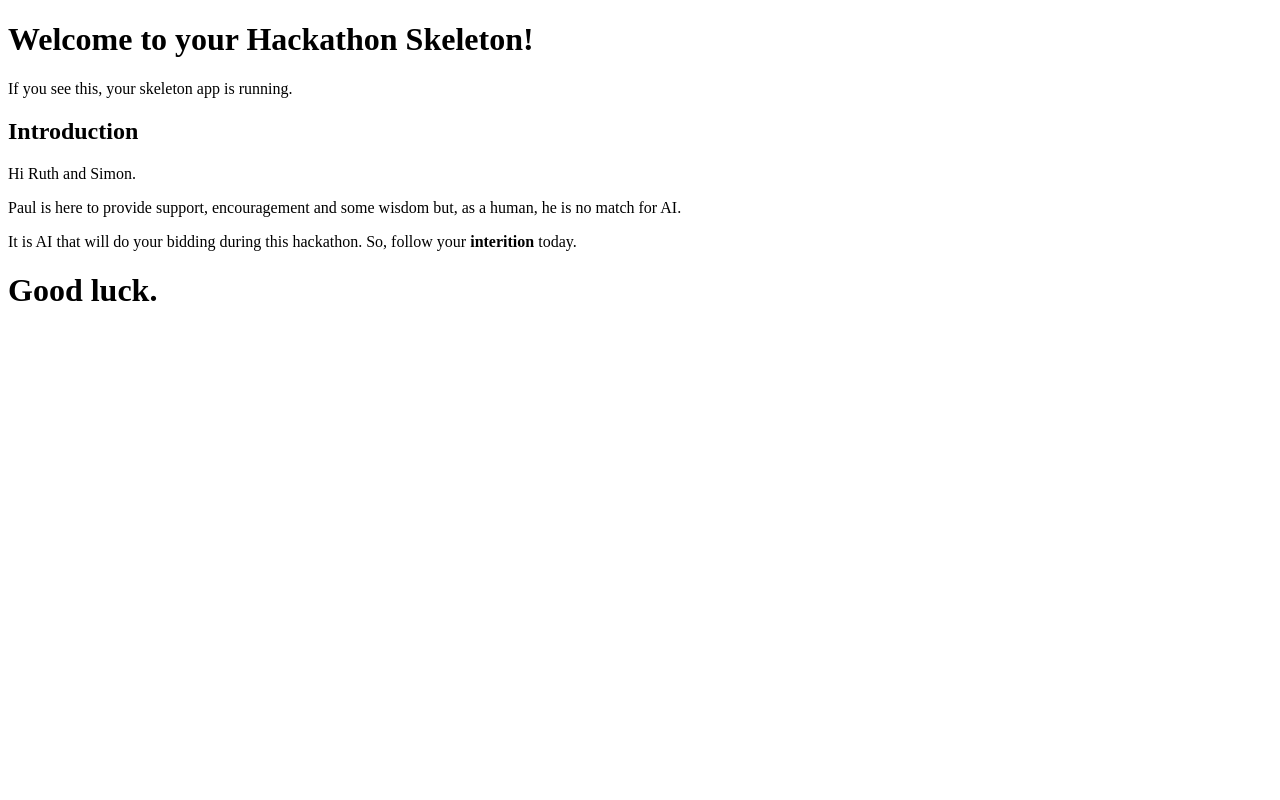
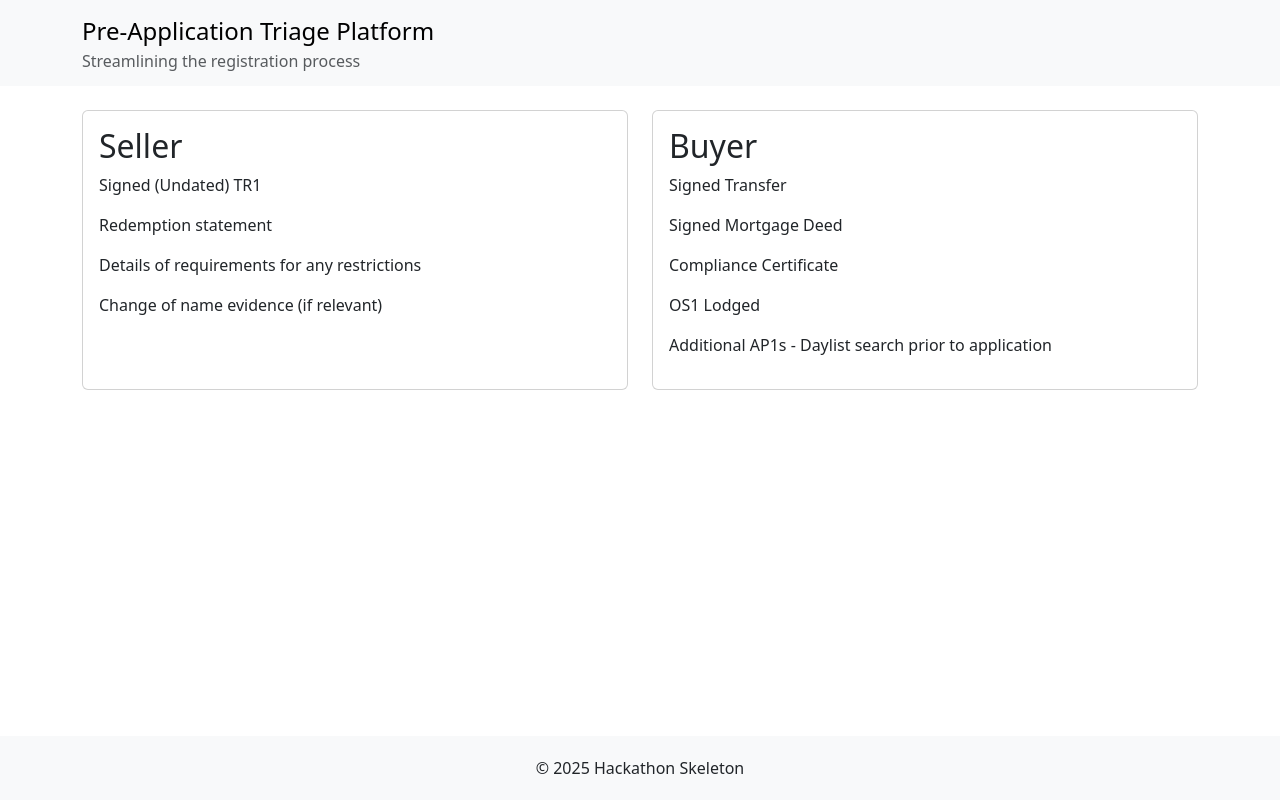
Before and after one commit to masterworrall/hs, a Flask app: page / in a window 1280 px wide. Run offline with Flask 3, Linux system fonts and the light colour scheme.

Commit message:
Basic layout

```diff
--- a/app/templates/index.html
+++ b/app/templates/index.html
@@ -2,15 +2,74 @@
 <html lang="en">
 <head>
     <meta charset="UTF-8">
+    <meta name="viewport" content="width=device-width, initial-scale=1">
     <title>{{ title }}</title>
+    <!-- Bootstrap CSS -->
+    <link href="https://cdn.jsdelivr.net/npm/bootstrap@5.3.2/dist/css/bootstrap.min.css" rel="stylesheet">
+    <style>
+        .footer {
+            background-color: #f8f9fa;
+            padding: 20px 0;
+            position: fixed;
+            bottom: 0;
+            width: 100%;
+        }
+        .main-content {
+            margin-bottom: 100px; /* Space for footer */
+        }
+    </style>
 </head>
 <body>
-    <h1>Welcome to your Hackathon Skeleton!</h1>
-    <p>If you see this, your skeleton app is running.</p>
-    <h2>Introduction</h2>
-    <p>Hi Ruth and Simon.</p>
-    <p>Paul is here to provide support, encouragement and some wisdom but, as a human, he is no match for AI. </p>
-    <p> It is AI that will do your bidding during this hackathon. So, follow your <b>interition</b> today.</p>
-    <h1> Good luck.</h1>
+    <!-- Header -->
+    <nav class="navbar navbar-expand-lg navbar-light bg-light mb-4">
+        <div class="container">
+            <div class="navbar-brand">
+                <div class="fs-4">Pre-Application Triage Platform</div>
+                <div class="fs-6 text-muted">Streamlining the registration process</div>
+            </div>
+        </div>
+    </nav>
+
+    <!-- Main Content -->
+    <div class="container main-content">
+        <div class="row">
+            <!-- Left Panel -->
+            <div class="col-md-6">
+                <div class="card">
+                    <div class="card-body">
+                        <h2 class="card-title">Seller</h2>
+                        <p>Signed (Undated) TR1</p>
+                        <p>Redemption statement</p>
+                        <p>Details of requirements for any restrictions</p>
+                        <p>Change of name evidence (if relevant)</p>
+                        <p>&nbsp;</p>
+                    </div>
+                </div>
+            </div>
+            <!-- Right Panel -->
+            <div class="col-md-6">
+                <div class="card">
+                    <div class="card-body">
+                        <h2 class="card-title">Buyer</h2>
+                        <p>Signed Transfer</p>
+                        <p>Signed Mortgage Deed</p>
+                        <p>Compliance Certificate</p>
+                        <p>OS1 Lodged</p>
+                        <p>Additional AP1s - Daylist search prior to application</p>
+                    </div>
+                </div>
+            </div>
+        </div>
+    </div>
+
+    <!-- Footer -->
+    <footer class="footer">
+        <div class="container text-center">
+            <p class="mb-0">&copy; 2025 Hackathon Skeleton</p>
+        </div>
+    </footer>
+
+    <!-- Bootstrap JavaScript Bundle with Popper -->
+    <script src="https://cdn.jsdelivr.net/npm/bootstrap@5.3.2/dist/js/bootstrap.bundle.min.js"></script>
 </body>
 </html>
```
